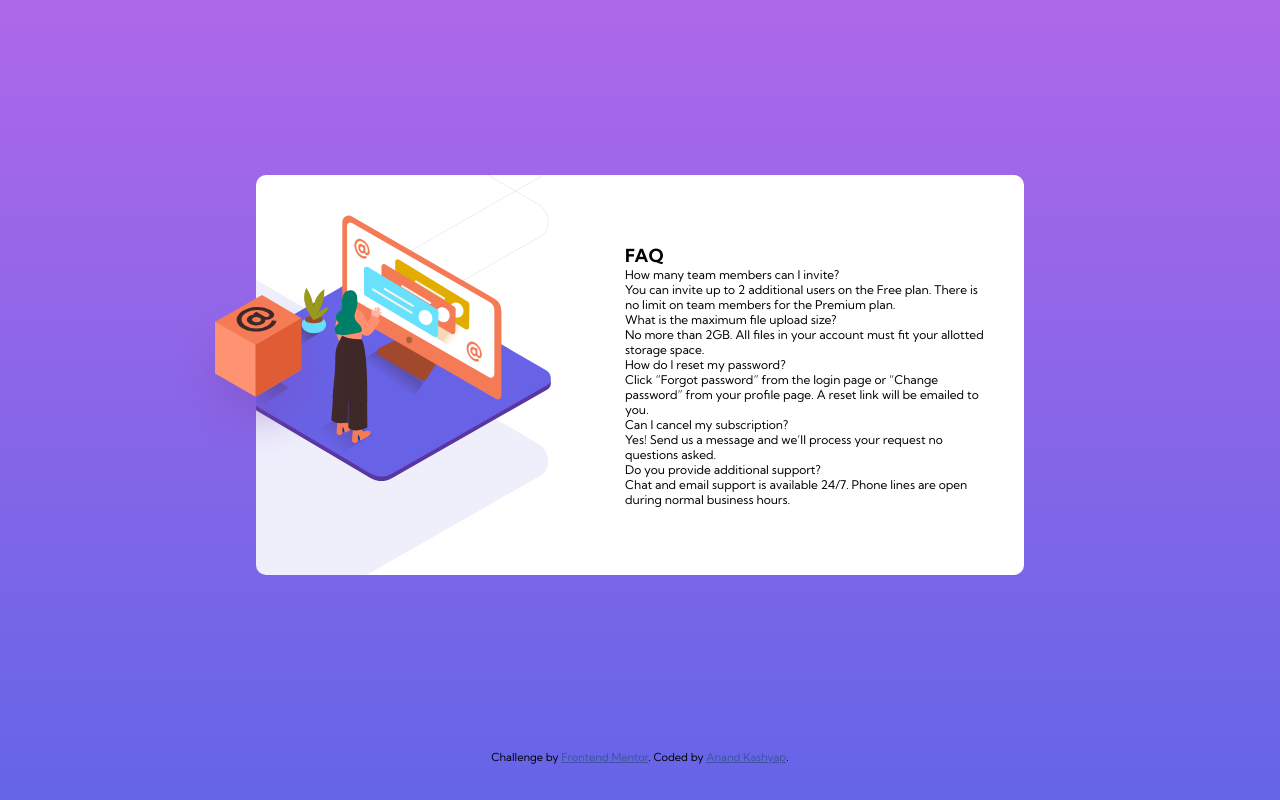
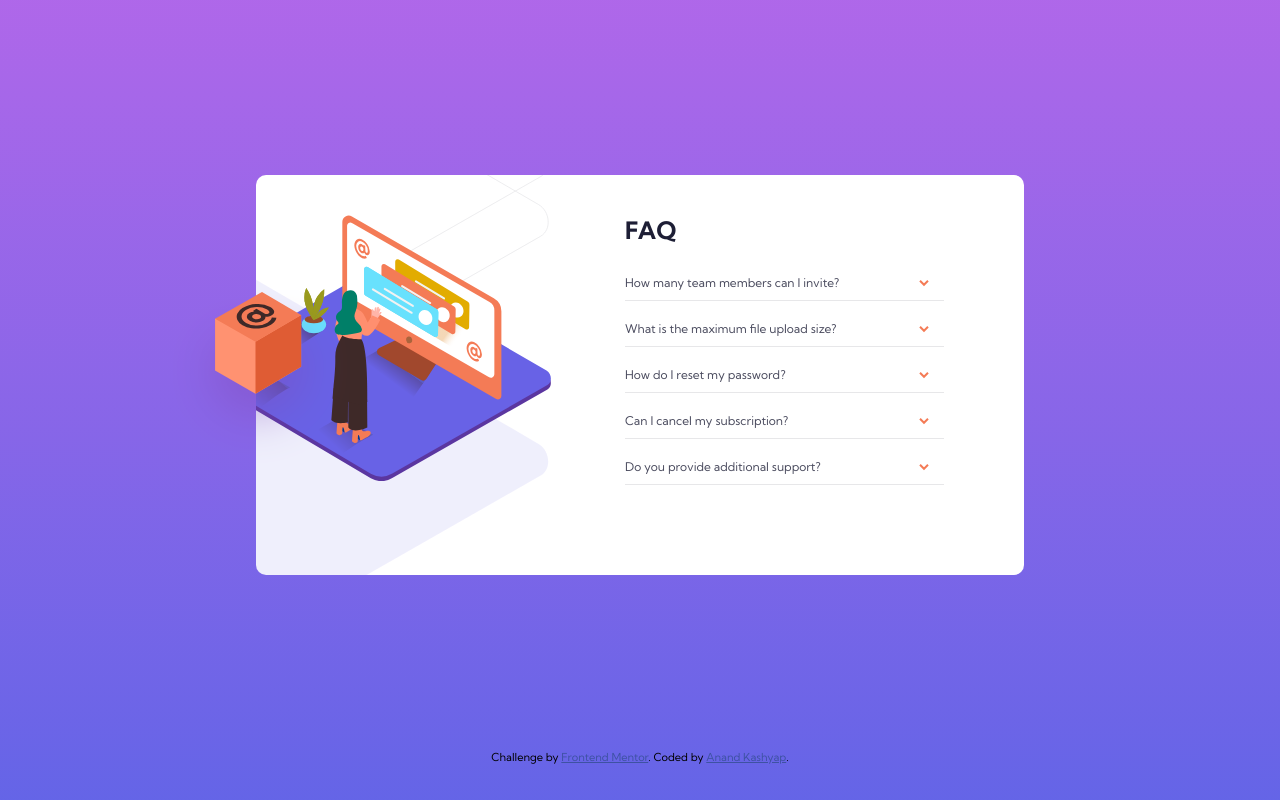
Before and after one commit to anand-kashyap/faq-accordion, a plain HTML site: page index.html in a window 1280 px wide. Drawn offline with Linux system fonts and the light colour scheme.

Commit message:
desktop design complete

```diff
--- a/index.html
+++ b/index.html
@@ -19,39 +19,45 @@
       </div>
       <div class="faq">
         <h1>FAQ</h1>
-        <div>
+        <div class="faq-block hide">
           <div class="question">
             <p>How many team members can I invite?</p>
-            <span class="icon"></span>
+            <span class="icon">
+              <img src="./images/icon-arrow-down.svg" alt="toggle-answer-icon">
+            </span>
           </div>
           <div class="answer">
             <p>You can invite up to 2 additional users on the Free plan. There is no limit on team members for the Premium plan.</p>
           </div>
         </div>
-        <div>
+        <div class="faq-block hide">
           <div class="question"><p>What is the maximum file upload size?</p>
-            <span class="icon"></span></div>
+            <span class="icon"><img src="./images/icon-arrow-down.svg" alt="toggle-answer-icon"></span>
+          </div>
           <div class="answer">
             <p>No more than 2GB. All files in your account must fit your allotted storage space.</p>
           </div>
         </div>
-        <div>
+        <div class="faq-block hide">
           <div class="question"><p>How do I reset my password?</p>
-            <span class="icon"></span></div>
+            <span class="icon"><img src="./images/icon-arrow-down.svg" alt="toggle-answer-icon"></span>
+          </div>
           <div class="answer">
             <p>Click “Forgot password” from the login page or “Change password” from your profile page. A reset link will be emailed to you.</p>
           </div>
         </div>
-        <div>
+        <div class="faq-block hide">
           <div class="question"><p>Can I cancel my subscription?</p>
-            <span class="icon"></span></div>
+            <span class="icon"><img src="./images/icon-arrow-down.svg" alt="toggle-answer-icon"></span>
+          </div>
           <div class="answer">
             <p>Yes! Send us a message and we’ll process your request no questions asked.</p>
           </div>
         </div>
-        <div>
+        <div class="faq-block hide">
           <div class="question"><p>Do you provide additional support?</p>
-            <span class="icon"></span></div>
+            <span class="icon"><img src="./images/icon-arrow-down.svg" alt="toggle-answer-icon"></span>
+          </div>
           <div class="answer">
             <p>Chat and email support is available 24/7. Phone lines are open during normal business hours.</p>
           </div>
@@ -67,4 +73,5 @@
     </div>
   </footer>
 </body>
+<script src="./main.js"></script>
 </html>
--- /dev/null
+++ b/main.js
@@ -0,0 +1,11 @@
+const questions = document.querySelectorAll('.question');
+for (const ques of questions) {
+  ques.addEventListener('click', function (e) {
+    const parBlock = this.parentElement;
+    if (parBlock.classList.contains('hide')) {
+      parBlock.classList.remove('hide');
+    } else {
+      parBlock.classList.add('hide');
+    }
+  });
+}
--- a/style.css
+++ b/style.css
@@ -46,7 +46,6 @@ section {
   padding: 40px 30px;
   padding-left: 0;
   border-radius: 10px;
-  align-items: center;
   min-height: 400px; /* for desk image */
 }
 
@@ -73,14 +72,65 @@ img {
   position: absolute;
   width: 184px;
   left: -90px;
-  bottom: 65px;
+  top: 75px;
 }
 
 /* illustrations end */
+.hide > .answer {
+  display: none;
+}
+.hide > .question > p {
+  font-weight: normal;
+}
 
+.hide > .question img {
+  transform: none;
+}
+.icon {
+  margin-right: 15px;
+}
+.icon > img {
+  width: 10px;
+  transform: rotate(180deg);
+  transition: transform 0.3s ease-in-out;
+}
+
+.question {
+  display: flex;
+  justify-content: space-between;
+  /* padding: 10px 0; */
+  cursor: pointer;
+}
+
+.question > p:hover {
+  color: hsl(14, 88%, 65%);
+}
+
+.question > p {
+  font-weight: 700;
+  color: hsl(237, 12%, 33%);
+}
+
+.answer {
+  padding-top: 10px;
+  margin-right: 25px;
+  color: hsl(240, 6%, 50%);
+}
+.faq-block {
+  margin: 10px 0;
+  border-bottom: 1px solid hsl(240, 5%, 91%);
+  padding: 10px 0;
+}
 /* faq start */
 .faq {
+  padding: 0 50px;
   /* visibility: hidden; */
+}
+.faq > h1 {
+  color: hsl(238, 29%, 16%);
+  margin-bottom: 20px;
+  font-weight: 700;
+  font-size: 1.5rem;
 }
 
 /* faq end */
```
